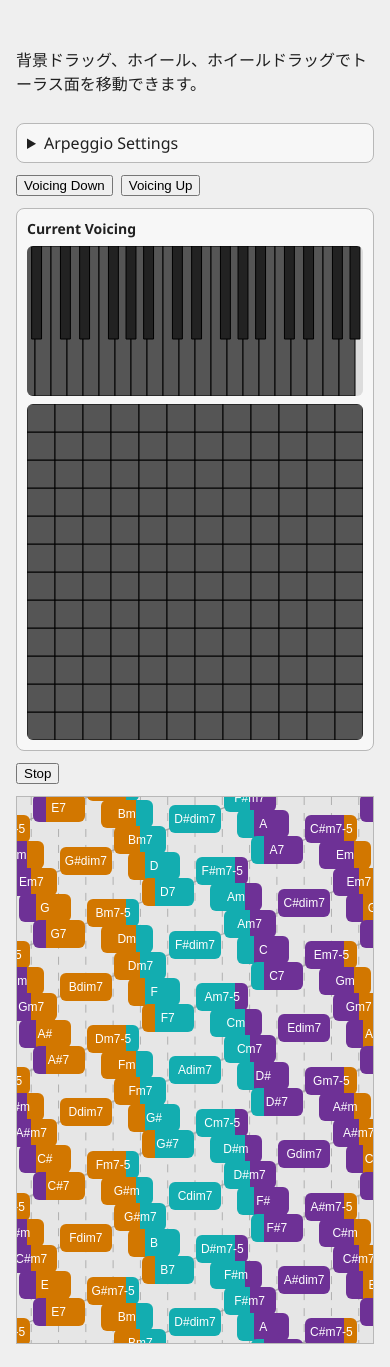
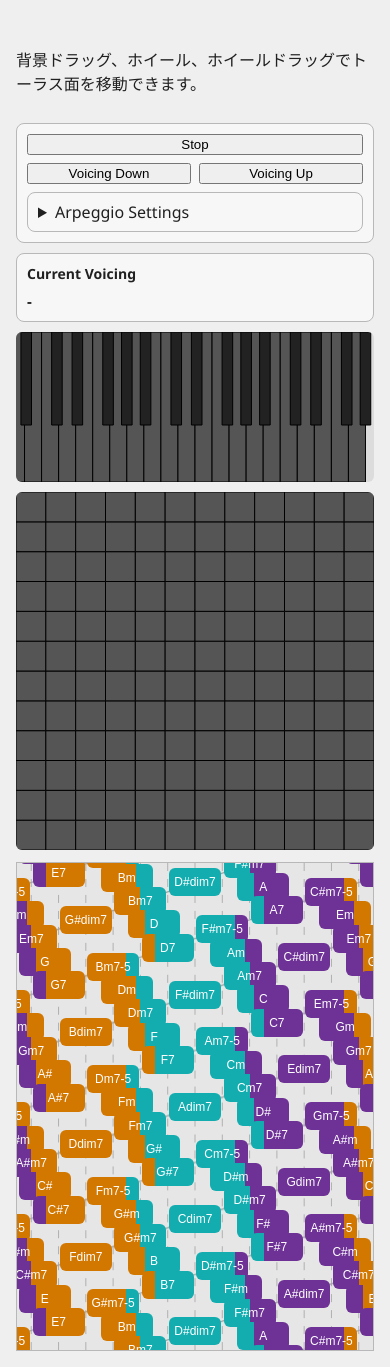
Before and after one commit to hedalu244/periodic-table-of-chords, a website: page docs/index.html in a window 390 px wide. Shown: the part 126-1493 px from the top of the page. Drawn offline with Linux system fonts and the light colour scheme.

Commit message:
コードネーム表示

```diff
--- a/docs/index.html
+++ b/docs/index.html
@@ -29,11 +29,38 @@
         }
 
         .panel {
-            max-width: 1280px;
+            max-width: 1480px;
             margin: 0 auto;
             padding: 16px;
             display: grid;
             gap: 12px;
+        }
+
+        .layout {
+            display: grid;
+            grid-template-columns: minmax(0, 7fr) minmax(280px, 3fr);
+            gap: 12px;
+            align-items: start;
+        }
+
+        .torus-column {
+            min-width: 0;
+        }
+
+        .side-column {
+            min-width: 0;
+            display: grid;
+            gap: 10px;
+            align-content: start;
+        }
+
+        .side-controls {
+            background: var(--panel);
+            border: 1px solid var(--border);
+            border-radius: 8px;
+            padding: 10px;
+            display: grid;
+            gap: 8px;
         }
 
         details {
@@ -58,6 +85,14 @@
             gap: 8px;
         }
 
+        .controls button {
+            flex: 1;
+        }
+
+        .stop {
+            width: 100%;
+        }
+
         .voicing-panel {
             background: var(--panel);
             border: 1px solid var(--border);
@@ -73,6 +108,13 @@
             font-weight: 600;
         }
 
+        .current-chord-name {
+            margin: 0;
+            font-size: 15px;
+            font-weight: 700;
+            letter-spacing: 0.02em;
+        }
+
         #keyboard-canvas {
             width: 100%;
             height: 150px;
@@ -84,22 +126,18 @@
         #whisq-canvas {
             width: 100%;
             aspect-ratio: 1 / 1;
-            max-height: 420px;
+            max-height: 380px;
             display: block;
             background: #dcdcdc;
             border-radius: 6px;
         }
 
-        .stop {
-            justify-self: start;
-        }
-
         #torus-stage {
             position: relative;
             width: 100%;
-            height: 65vh;
-            min-height: 360px;
-            max-height: 760px;
+            height: calc(100vh - 72px);
+            min-height: 520px;
+            max-height: 900px;
             border: 1px solid var(--border);
             background: #e6e6e6;
             overflow: hidden;
@@ -149,6 +187,29 @@
             inset: 4px;
             border-radius: 2px;
         }
+
+        @media (max-width: 960px) {
+            .layout {
+                grid-template-columns: 1fr;
+            }
+
+            .torus-column {
+                order: 2;
+            }
+
+            .side-column {
+                order: 1;
+            }
+
+            #torus-stage {
+                height: 58vh;
+                min-height: 360px;
+            }
+
+            #whisq-canvas {
+                max-height: 460px;
+            }
+        }
     </style>
 </head>
 
@@ -156,6 +217,22 @@
     <main class="panel">
         <h1>The Periodic Table of Chords</h1>
         <p>背景ドラッグ、ホイール、ホイールドラッグでトーラス面を移動できます。</p>
+        <section class="layout">
+            <div class="torus-column">
+                <div id="torus-stage">
+                    <canvas id="torus-grid"></canvas>
+                    <div id="torus-chord-layer"></div>
+                </div>
+            </div>
+
+            <aside class="side-column">
+                <section class="side-controls">
+                    <button id="btn-stop" class="stop">Stop</button>
+                    <div class="controls">
+                        <button id="btn-voicing-down">Voicing Down</button>
+                        <button id="btn-voicing-up">Voicing Up</button>
+                    </div>
+
                     <details>
                         <summary>Arpeggio Settings</summary>
                         <fieldset>
@@ -185,20 +262,17 @@
                         <label for="input-arpeggio-offset-ms">Offset (ms)</label>
                         <input id="input-arpeggio-offset-ms" type="number" min="0" step="1" value="170">
                     </details>
-        <div class="controls">
-            <button id="btn-voicing-down">Voicing Down</button>
-            <button id="btn-voicing-up">Voicing Up</button>
-        </div>
+                </section>
+
                 <section class="voicing-panel">
                     <h2>Current Voicing</h2>
+                    <p id="current-chord-name" class="current-chord-name">-</p>
+                </section>
+
                 <canvas id="keyboard-canvas"></canvas>
                 <canvas id="whisq-canvas"></canvas>
+            </aside>
         </section>
-        <button id="btn-stop" class="stop">Stop</button>
-        <div id="torus-stage">
-            <canvas id="torus-grid"></canvas>
-            <div id="torus-chord-layer"></div>
-        </div>
     </main>
     <script src="./main.js"></script>
 </body>
--- a/src/chord-utils.ts
+++ b/src/chord-utils.ts
@@ -71,8 +71,8 @@ export function generateBasicChord(name: string): Chord {
     }
 }
 
-export function nameChordWithVoicing(basicName: string, voicing: Voicing): string {
-    const { root, quality } = parseChordName(basicName);
+export function nameChordWithInversion(basicName: string, voicing: Voicing): string {
+    const { root } = parseChordName(basicName);
     const rootPitchClass = getPitchClass(root);
     const bassPitch = voicing[0];
     const bassPitchClass = bassPitch % 12;
--- a/src/torus-renderer.ts
+++ b/src/torus-renderer.ts
@@ -9,7 +9,7 @@ export interface ChordMapControllerParams {
     stage: HTMLDivElement;
     chordLayer: HTMLDivElement;
     gridCanvas: HTMLCanvasElement;
-    onChordSelected: (chord: Chord) => Promise<void>;
+    onChordSelected: (chordName: string, chord: Chord) => Promise<void>;
 }
 
 function normalizeChordTable(table: TorusChordRow[]): TorusChordRow[] {
@@ -34,7 +34,7 @@ function buildChordMap(chordTable: TorusChordRow[]): Map<string, TorusChordRow>
 
 export class TorusRenderer {
     private readonly chordLayer: HTMLDivElement;
-    private readonly onChordSelected: (chord: Chord) => Promise<void>;
+    private readonly onChordSelected: (chordName: string, chord: Chord) => Promise<void>;
     private readonly torusScrollController: TorusScrollController;
     private readonly torusBackground: TorusBackground;
     private readonly chordTable: TorusChordRow[];
@@ -91,6 +91,6 @@ export class TorusRenderer {
         }
         this.activeChordId = chordId;
         this.renderScene();
-        await this.onChordSelected(row.chord);
+        await this.onChordSelected(row.name, row.chord);
     };
 }
```
Also changed, not shown: src/index.html (+8 -0 lines), src/main.ts (+25 -1 lines), docs/main.js. Lines whose indentation alone changed are shown as unchanged.
